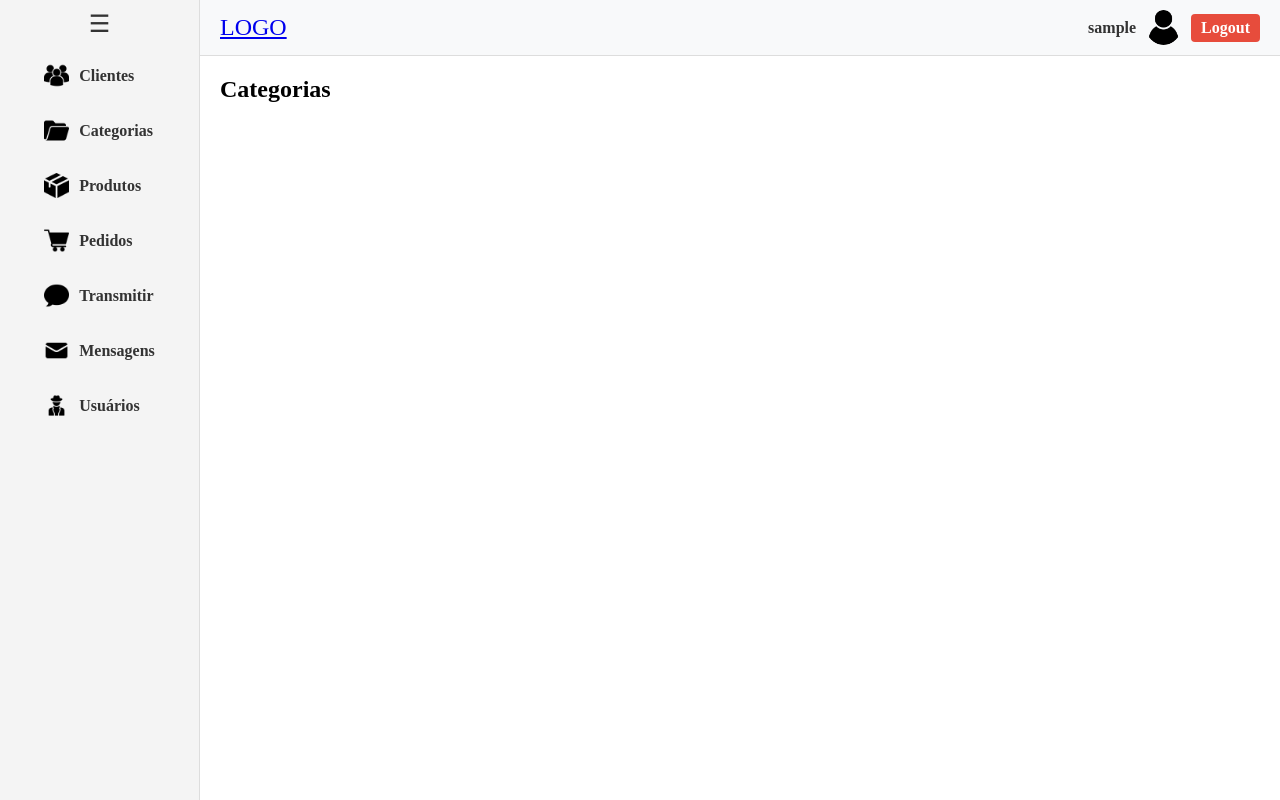
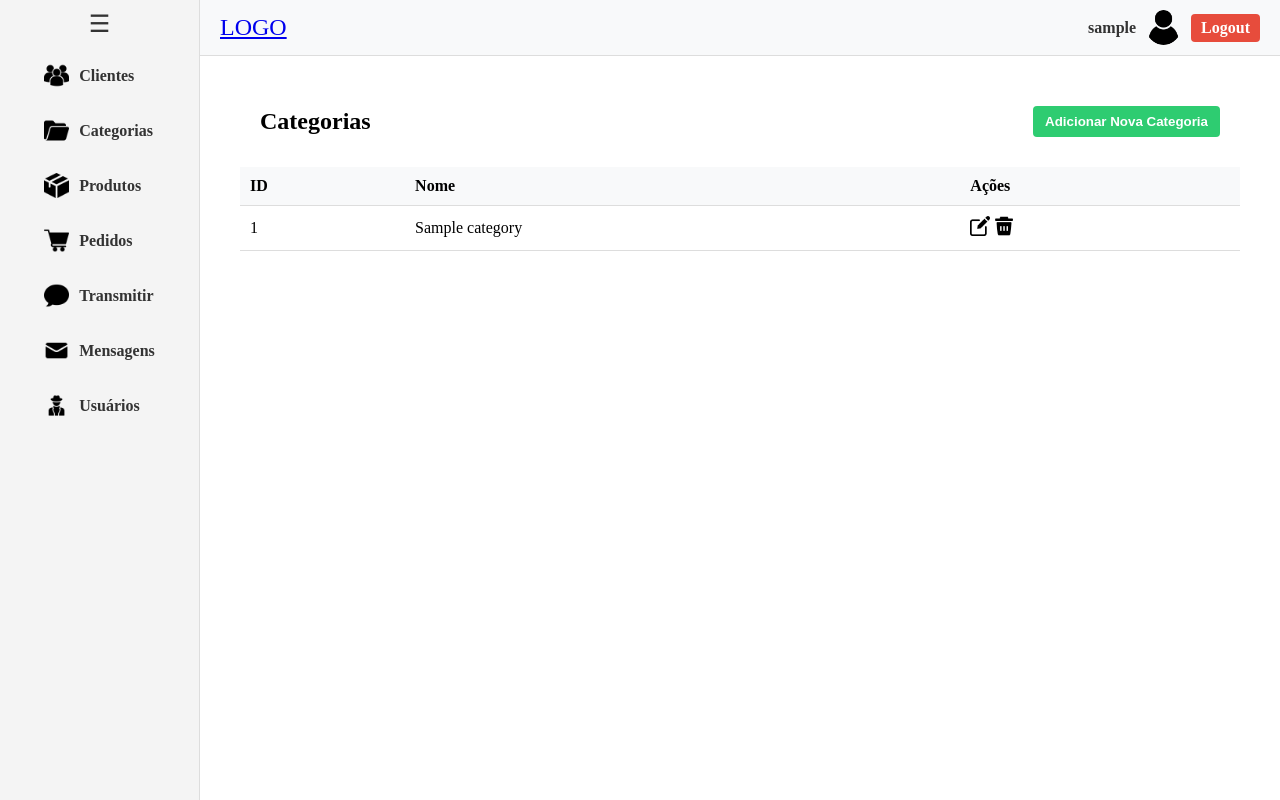
Before and after one commit to edgargavioli/telegram-chat-bot, a Flask app: page /categorias/ in a window 1280 px wide. Run offline with Flask 3, Linux system fonts and the light colour scheme; a user stored in the database is signed in; tables that the repository leaves empty hold one stand-in row (values such as "Sample post").

Commit message:
feat: crud categorias
Funcionalidades da página de categorias concluídas: listagem, botões de adicionar e editar (levam para outras páginas), função de deletar, adicionar e editar

```diff
--- a/api/controllers/categories_controller.py
+++ b/api/controllers/categories_controller.py
@@ -1,4 +1,4 @@
-from flask import Blueprint, jsonify, request, abort
+from flask import Blueprint, jsonify, redirect, render_template, request, abort, url_for
 from api.models.categories import Category
 from api.models.db import db
 from functools import wraps
@@ -31,22 +31,28 @@ def get_category(id):
 @category_bp.route('/categories', methods=['POST'])
 @login_required
 def create_category():
-    data = request.get_json()
-    new_category = Category(name=data['name'])
-    db.session.add(new_category)
-    db.session.commit()
-    return jsonify({'id': new_category.id, 'name': new_category.name}), 201
+    if request.method == 'POST':
+        name = request.form.get('name')
+        if name:
+            new_category = Category(name=name)
+            db.session.add(new_category)
+            db.session.commit()
+            return redirect(url_for('categorias.categorias'))
+        else:
+            pass
+    return render_template('pages/categorias/adicionar_categoria.html')
 
-@category_bp.route('/categories/<int:id>', methods=['PUT'])
+@category_bp.route('/categories/<int:id>', methods=['POST', 'PUT'])
 @login_required
 def update_category(id):
-    category = Category.query.get(id)
-    if not category:
-        return abort(404, 'Category not found')
-    data = request.get_json()
-    category.name = data['name']
-    db.session.commit()
-    return jsonify({'id': category.id, 'name': category.name})
+    category = Category.query.get_or_404(id)
+    name = request.form.get('name')
+    if name:
+        category.name = name
+        db.session.commit()
+        return redirect(url_for('categorias.categorias'))
+    else:
+        pass
 
 @category_bp.route('/categories/<int:id>', methods=['DELETE'])
 @login_required
--- a/app/routes/categorias.py
+++ b/app/routes/categorias.py
@@ -1,12 +1,31 @@
-from flask import Blueprint, render_template, flash, redirect, url_for
+from flask import Blueprint, render_template, flash, redirect, request, url_for
 from . import login
+from api.models.categories import Category
+from api.models.db import db
 
 bp = Blueprint('categorias', __name__, url_prefix='/categorias')
 
 @bp.route('/')
 def categorias():
     if login.current_user.is_authenticated:
-        return render_template('pages/categorias.html')
+        return render_template('pages/categorias/categorias.html')
     else:
         flash('Por favor, faça login para acessar esta página.', 'warning')
         return redirect(url_for('login.login'))
+
+@bp.route('/adicionar')
+def adicionar_categoria():
+    if login.current_user.is_authenticated:
+        return render_template('pages/categorias/adicionar_categoria.html')
+    else:
+        flash('Por favor, faça login para acessar esta página.', 'warning')
+        return redirect(url_for('login.login'))
+
+@bp.route('/editar/<int:id>')
+def editar_categoria(id):
+    if login.current_user.is_authenticated:
+        category = Category.query.get_or_404(id)
+        return render_template('pages/categorias/editar_categoria.html', category=category)
+    else:
+        flash('Por favor, faça login para acessar esta página.', 'warning')
+        return redirect(url_for('login.login'))
--- a/app/static/css/style.css
+++ b/app/static/css/style.css
@@ -109,6 +109,7 @@
     text-decoration: none;
     border-radius: 4px;
     font-weight: bold;
+    transition: background-color 0.3s;
 }
 
 .logout-btn:hover {
@@ -228,3 +229,103 @@
     background-color: #fff3cd;
     color: #856404;
 }
+
+.table {
+    width: 100%;
+    border-collapse: collapse;
+    margin-top: 20px;
+}
+
+.table th, .table td {
+    padding: 10px;
+    text-align: left;
+    border-bottom: 1px solid #ddd;
+}
+
+.table th {
+    background-color: #f8f9fa;
+    font-weight: bold;
+}
+
+.table tr:hover {
+    background-color: #f1f1f1;
+}
+
+.action-btn {
+    padding: 8px 12px;
+    border: none;
+    border-radius: 4px;
+    color: #fff;
+    font-weight: bold;
+    cursor: pointer;
+    transition: background-color 0.3s;
+}
+
+.action-btn.edit {
+    background-color: #3498db;
+}
+
+.action-btn.edit:hover {
+    background-color: #2980b9;
+}
+
+.action-btn.delete {
+    background-color: #e74c3c;
+}
+
+.action-btn.delete:hover {
+    background-color: #c0392b;
+}
+
+.action-btn.add {
+    background-color: #2ecc71;
+}
+
+.action-btn.add:hover {
+    background-color: #27ae60;
+}
+
+.header-container {
+    display: flex;
+    justify-content: space-between;
+    align-items: center;
+    padding: 10px 20px;
+}
+
+.header-container h1 {
+    margin: 0;
+}
+
+.header-container .action-btn {
+    margin-left: auto;
+}
+
+.cancel {
+    background-color: #e74c3c;
+    color: #fff;
+    border: none;
+    padding: 10px 15px;
+    border-radius: 4px;
+    cursor: pointer;
+    transition: background-color 0.3s;
+}
+
+.cancel:hover {
+    background-color: #c0392b;
+}
+
+.form-container {
+    margin-bottom: 20px;
+}
+
+.form-container label,
+.form-container input,
+.form-container button {
+    margin-bottom: 10px;
+}
+
+.action-pic {
+    width: 20px;
+    height: 20px;
+    cursor: pointer;
+}
--- /dev/null
+++ b/app/static/js/categorias.js
@@ -0,0 +1,49 @@
+async function deleteCategory(id) {
+    if (confirm("Tem certeza de que deseja excluir esta categoria?")) {
+        const response = await fetch(`/api/categories/${id}`, {
+            method: 'DELETE',
+            headers: {
+                'Content-Type': 'application/json'
+            }
+        });
+        if (response.ok) {
+            alert("Categoria excluída com sucesso!");
+            window.location.reload();
+        } else {
+            alert("Erro ao excluir a categoria.");
+        }
+    }
+}
+
+async function loadCategories() {
+    try {
+        const response = await fetch('/api/categories');
+        if (!response.ok) {
+            throw new Error("Erro ao carregar as categorias.");
+        }
+        const categories = await response.json();
+        const tableBody = document.getElementById('categoriesTable');
+        tableBody.innerHTML = '';
+
+        const editIconUrl = `${window.location.origin}/static/img/editar.png`;
+        const deleteIconUrl = `${window.location.origin}/static/img/excluir.png`;
+
+        categories.forEach(category => {
+            const row = document.createElement('tr');
+            row.innerHTML = `
+                <td>${category.id}</td>
+                <td>${category.name}</td>
+                <td>
+                    <a onclick="window.location.href='${window.location.origin}/categorias/editar/${category.id}'"><img src="${editIconUrl}" alt="Editar" class="action-pic"></a>
+                    <a onclick="deleteCategory(${category.id})"><img src="${deleteIconUrl}" alt="Excluir" class="action-pic"></a>
+                </td>
+            `;
+            tableBody.appendChild(row);
+        });
+    } catch (error) {
+        console.error(error);
+        alert("Erro ao carregar as categorias.");
+    }
+}
+
+window.onload = loadCategories;
--- a/app/templates/pages/categorias.html
+++ /dev/null
@@ -1,5 +0,0 @@
-{% extends "base.html" %}
-
-{% block content %}
-    <h1>Categorias</h1>
-{% endblock %}
--- /dev/null
+++ b/app/templates/pages/categorias/categorias.html
@@ -0,0 +1,23 @@
+{% extends "base.html" %}
+
+{% block content %}
+    <div class="page-content">
+        <div class="header-container">
+            <h1>Categorias</h1>
+            <button onclick="window.location.href='{{ url_for('categorias.adicionar_categoria') }}'" class="action-btn add">Adicionar Nova Categoria</button>
+        </div>
+
+        <table class="table">
+            <thead>
+                <tr>
+                    <th>ID</th>
+                    <th>Nome</th>
+                    <th>Ações</th>
+                </tr>
+            </thead>
+            <tbody id="categoriesTable">
+            </tbody>
+        </table>
+        <script src="{{ url_for('static', filename='js/categorias.js') }}" defer></script>
+    </div>
+{% endblock %}
```
Also changed, not shown: app/templates/pages/categorias/adicionar_categoria.html (added, +13 -0 lines), app/templates/pages/categorias/editar_categoria.html (added, +13 -0 lines), app/static/img/editar.png (added), app/static/img/excluir.png (added).
